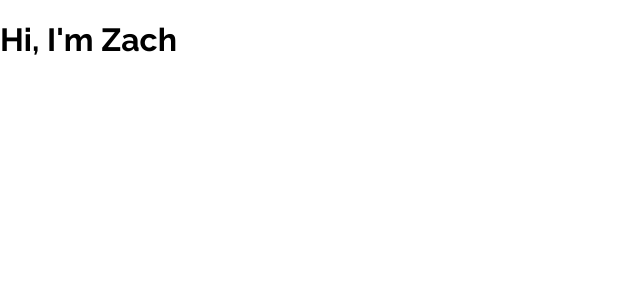
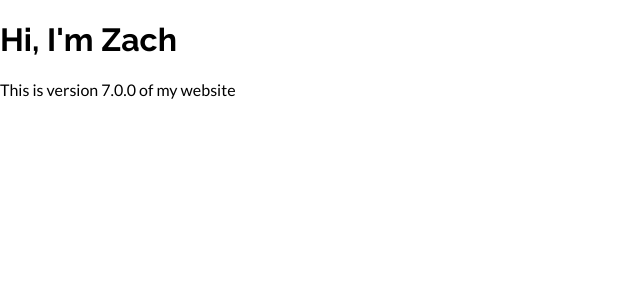
Before and after one commit to zsaffrin/zachsaffrin.com, a React (Create React App) app: page / in a window 1280 px wide. Shown: the top 300 px of the page, without its empty margins (0-640 px from the left). Built offline with nearby package versions, Linux system fonts and the light colour scheme.

Commit message:
Add placeholder content text

```diff
--- a/src/App/App.js
+++ b/src/App/App.js
@@ -4,6 +4,7 @@ import './App.css';
 const App = () => (
     <div className="App">
         <h1>Hi, I&apos;m Zach</h1>
+        <p>This is version 7.0.0 of my website</p>
     </div>
 );
 
```
